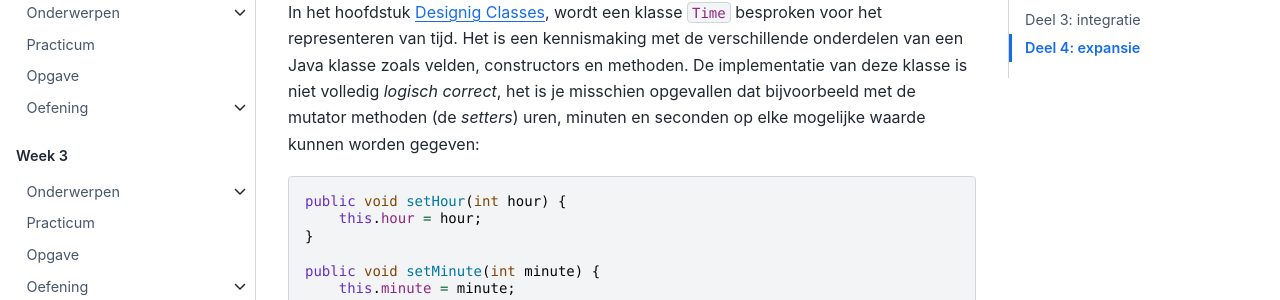
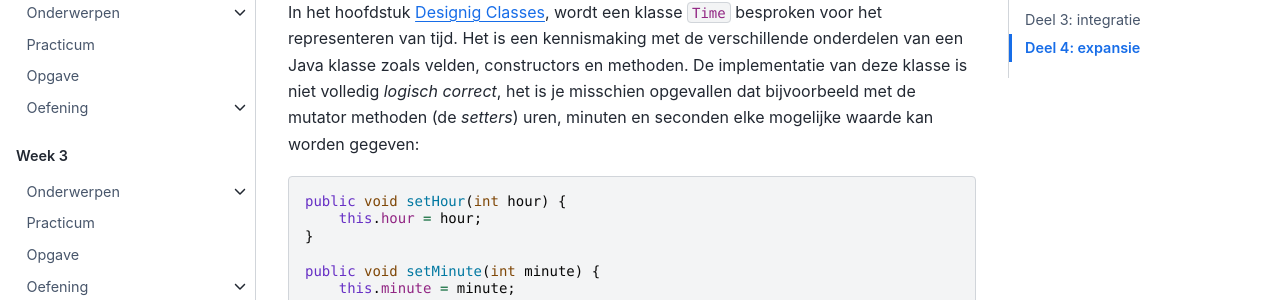
Before and after one commit to hanze-hbo-ict/OOP, a Jupyter Book: the page built from problems/clock/index.md, in a window 1280 px wide and 900 px high, scrolled down 429 px. Shown: the part 153-453 px from the top of the window. Built offline with Jupyter Book 1.0.4 settings and Sphinx 7.4.7 and the Sphinx Book theme 1.1.4, drawn with Linux system fonts in a browser that asks for light colours; pages that are not in the unit, such as notebooks, are missing from menus.

Commit message:
typo fix

````diff
--- a/problems/clock/index.md
+++ b/problems/clock/index.md
@@ -9,7 +9,7 @@
 
 ## Inleiding
 
-In het hoofdstuk [Designig Classes](https://books.trinket.io/thinkjava2/chapter11.html), wordt een klasse `Time` besproken voor het representeren van tijd. Het is een kennismaking met de verschillende onderdelen van een Java klasse zoals velden, constructors en methoden. De implementatie van deze klasse is niet volledig *logisch correct*, het is je misschien opgevallen dat bijvoorbeeld met de mutator methoden (de *setters*) uren, minuten en seconden op elke mogelijke waarde kunnen worden gegeven:
+In het hoofdstuk [Designig Classes](https://books.trinket.io/thinkjava2/chapter11.html), wordt een klasse `Time` besproken voor het representeren van tijd. Het is een kennismaking met de verschillende onderdelen van een Java klasse zoals velden, constructors en methoden. De implementatie van deze klasse is niet volledig *logisch correct*, het is je misschien opgevallen dat bijvoorbeeld met de mutator methoden (de *setters*) uren, minuten en seconden elke mogelijke waarde kan worden gegeven:
 
 ```java
 public void setHour(int hour) {
````
